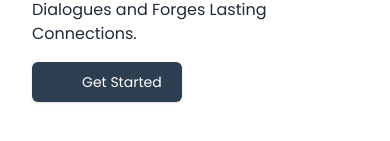
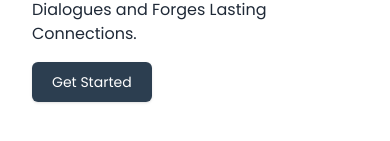
Before and after one commit to imalriyad/swift-chat, a React (Vite) app in the folder swift-chat-client/: page / in a window 390 px wide. Shown: the part 637-778 px from the top of the page. Built offline with nearby package versions, Linux system fonts and the light colour scheme; no server answers.

Commit message:
button align fixed

```diff
--- a/swift-chat-client/src/Components/error.css
+++ b/swift-chat-client/src/Components/error.css
@@ -100,7 +100,7 @@ body {
     max-width: 100%;
     padding: 0 30px;
   }
-  button {
+ .backHom {
     margin-left: 30px;
   }
 }
```
